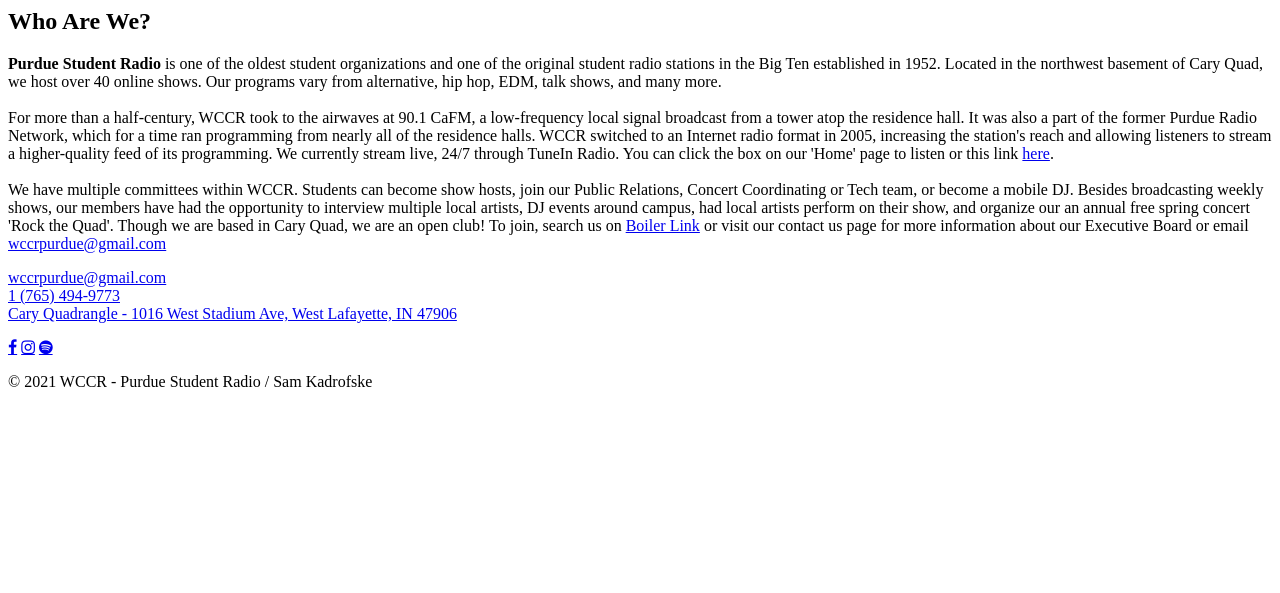
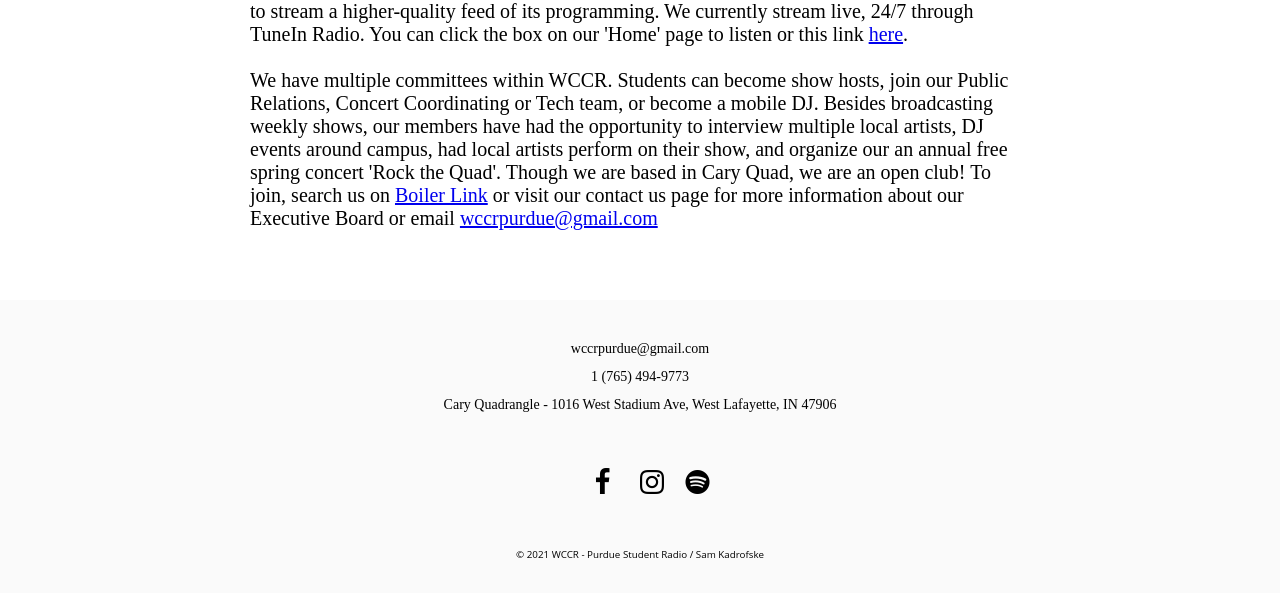
Before and after one commit to skadrofske/WCCR-Purdue, a plain HTML site: page pages/about_us.html in a window 1280 px wide. Shown: the part 458-1051 px from the top of the page. Before the commit the page ends 865 px from the top, so only its background shows below. Drawn offline with nearby package versions, Linux system fonts and the light colour scheme; the site is published under a folder, as on GitHub Pages, so addresses that start at the root find nothing.

Commit message:
Update about_us.html

```diff
--- a/pages/about_us.html
+++ b/pages/about_us.html
@@ -3,7 +3,7 @@
   <head>
     <link rel="icon" type="image/png" href="../images/wccr_logo.webp">
     <title>About Us - WCCR Purdue Student Radio</title>
-    <link type="text/css" href="/style.css" rel="stylesheet">
+    <link type="text/css" href="../style.css" rel="stylesheet">
     <link rel="stylesheet" href="https://cdnjs.cloudflare.com/ajax/libs/font-awesome/4.7.0/css/font-awesome.min.css">
     <script src="https://ajax.googleapis.com/ajax/libs/jquery/3.5.1/jquery.min.js"></script>
   </head>
```
